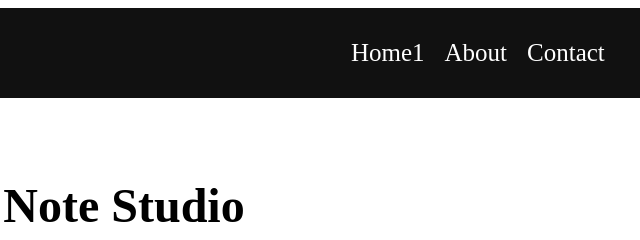
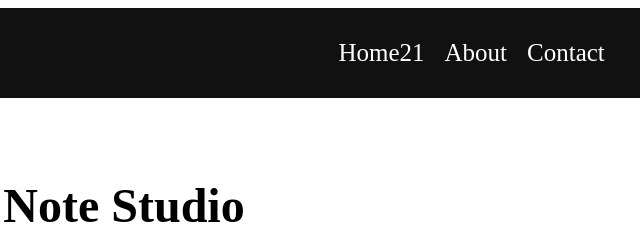
Before and after one commit to thanhdoan1612/note-portfolio-gatsby-ts, a Gatsby site: page /about in a window 1280 px wide. Shown: the top 240 px of the page, 586-1226 px from the left. Built offline with nearby package versions, Linux system fonts and the light colour scheme; Gatsby itself is replaced by a stand-in of ours.

Commit message:
test deploy

```diff
--- a/src/components-layout/navbar.tsx
+++ b/src/components-layout/navbar.tsx
@@ -7,7 +7,7 @@ const Navbar = () => {
     <Nav>
       <NavList>
         <NavItem>
-          <StyledLink to="/">Home1</StyledLink>
+          <StyledLink to="/">Home21</StyledLink>
         </NavItem>
         <NavItem>
           <StyledLink to="/about">About</StyledLink>
```
